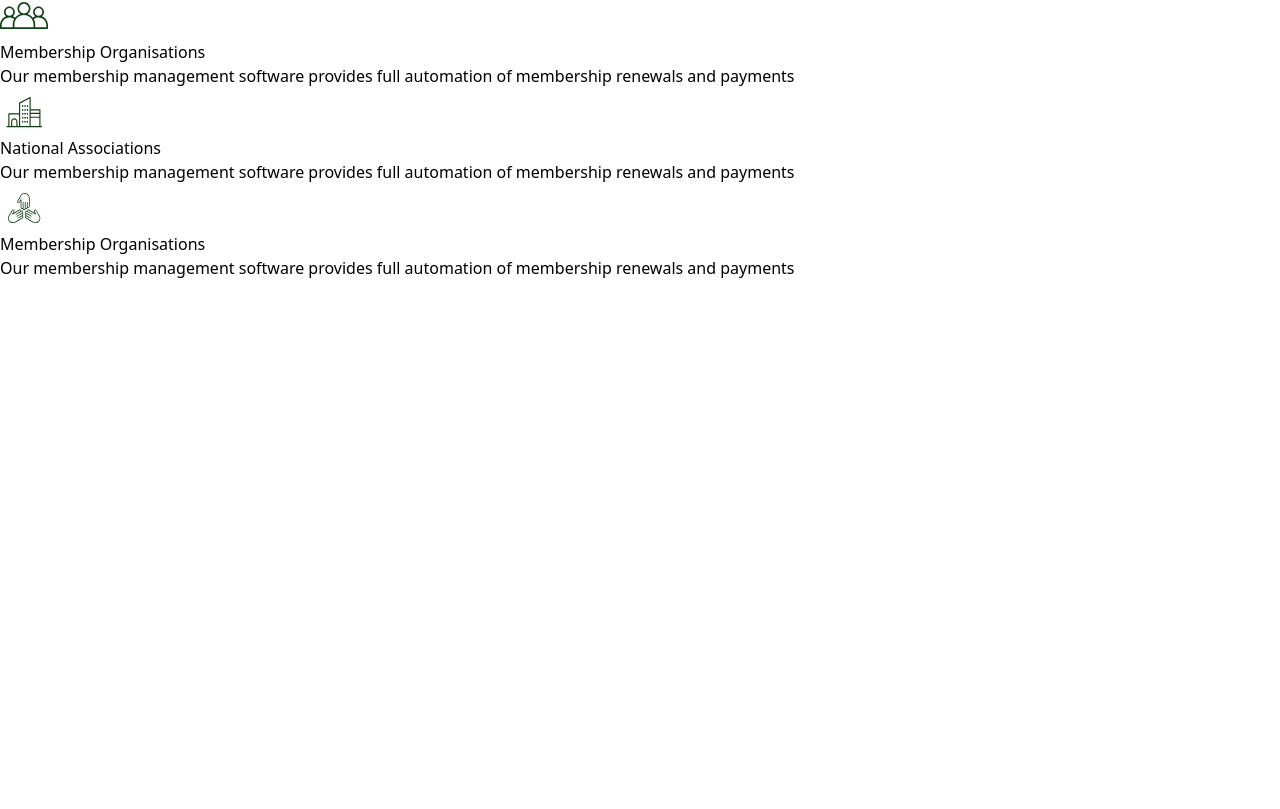
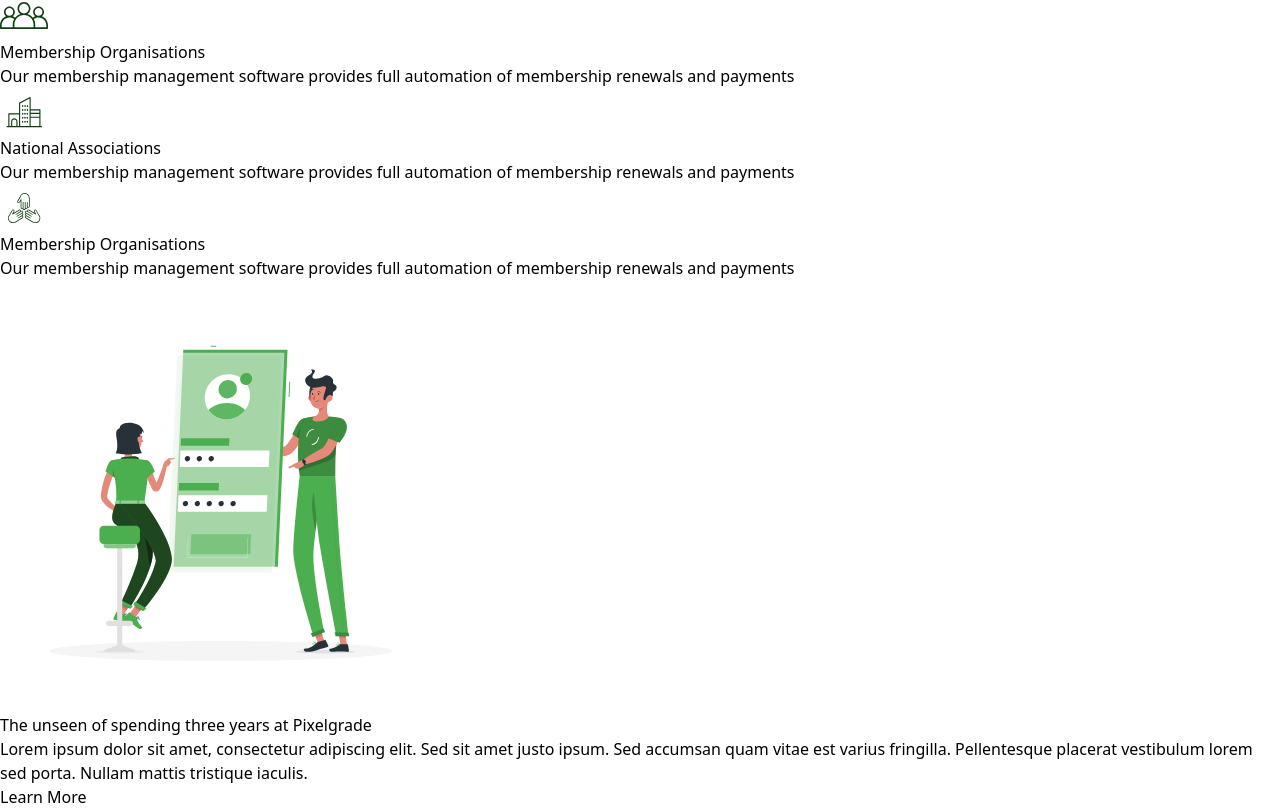
Before and after one commit to talha-fullstackdev/bytewise-project, a React (Vite) app: page / in a window 1280 px wide. Shown: the part 913-1722 px from the top of the page. Before the commit the page ends 1193 px from the top, so only its background shows below. Built offline with nearby package versions, Linux system fonts and the light colour scheme.

Commit message:
made pixel grade section

```diff
--- /dev/null
+++ b/src/components/PixelGrade/PixelGrade.jsx
@@ -0,0 +1,53 @@
+// import React from 'react'
+// import Image from "../../assets/unlock-img.svg"
+// const PixelGrade = () => {
+//   return (
+//     <div className='flex flex-col mt-4 items-center px-4 md:flex-row md:gap-10'>
+//         <div className="md:ml-[90px]">
+//         <img className='md:w-[600px]' src={Image} alt="image" />
+//         </div>
+//         <div className="flex flex-col gap-3 md:w-[500px] md:mr-16">
+//             <p className='text-[#4D4D4D] text-md md:text-4xl font-bold md:font-semibold md:max-w-[500px]'>The unseen of spending three years at Pixelgrade</p>
+//             <p className='text-[#4D4D4D] text-sm  md:text-1xl  '>Lorem ipsum dolor sit amet, consectetur adipiscing elit. Sed sit amet justo ipsum. Sed accumsan quam vitae est varius fringilla. Pellentesque placerat vestibulum lorem sed porta. Nullam mattis tristique iaculis. Nullam pulvinar sit amet risus pretium auctor. Etiam quis massa pulvinar, aliquam quam vitae, tempus sem. Donec elementum pulvinar odio.</p>
+//             <button className='bg-[#45d449] hover:bg-[#4be751] text-white w-[100px] items-center m-auto py-2 rounded-md '>Learn More</button>
+//         </div>
+//     </div>
+//   )
+// }
+
+// export default PixelGrade
+import React from "react";
+import Image from "../../assets/unlock-img.svg";
+
+const PixelGrade = () => {
+  return (
+    <div className="flex flex-col md:flex-row items-center px-6 md:px-16 lg:px-24 gap-6 md:gap-12 mt-8">
+      {/* Image Section */}
+      <div className="w-full md:w-1/2 flex justify-center">
+        <img
+          className="w-full max-w-[500px] md:max-w-[600px] object-contain"
+          src={Image}
+          alt="Unlocking Creativity"
+        />
+      </div>
+
+      {/* Text Content Section */}
+      <div className="w-full md:w-1/2 flex flex-col gap-4">
+        <p className="text-[#4D4D4D] text-lg md:text-3xl lg:text-4xl font-semibold leading-tight">
+          The unseen of spending three years at Pixelgrade
+        </p>
+        <p className="text-[#4D4D4D] text-sm md:text-base leading-relaxed">
+          Lorem ipsum dolor sit amet, consectetur adipiscing elit. Sed sit amet justo ipsum. Sed accumsan quam vitae est varius fringilla. Pellentesque placerat vestibulum lorem sed porta. Nullam mattis tristique iaculis.
+        </p>
+        {/* Button */}
+        <div className="flex justify-start md:justify-normal">
+          <button className="bg-[#45d449] m-auto hover:bg-[#3cbf3f] text-white px-5 py-2 rounded-lg transition duration-300 shadow-md">
+            Learn More
+          </button>
+        </div>
+      </div>
+    </div>
+  );
+};
+
+export default PixelGrade;
--- a/src/components/membership/Membership.jsx
+++ b/src/components/membership/Membership.jsx
@@ -1,17 +1,30 @@
-
 // import React from "react";
 // import data from "./data/data";
 
 // const Membership = () => {
 //   return (
-//     <div className="mt-10 flex flex-col  items-center md:flex-row justify-around">
+//     <div className="mt-10 flex flex-col items-center gap-10 md:flex-row md:justify-around">
 //       {data &&
 //         data.map((item, index) => (
-//           <div key={index} className="flex flex-col items-center text-center w-[350px] shadow-sm shadow-gray-400 ">
-//             <img src={item.logo} alt="logo" className="w-16 h-16 " />
-//             <div className="relative bg-green-200 w-[50px] h-[50px] left-12 bottom-10">w</div>
-//             <p className="text-4xl font-semibold text-gray-700 ">{item.heading}</p>
-//             <p className="text-gray-500 text-lg mt-1">{item.paragraph}</p>
+//           <div
+//             key={index}
+//             className="flex flex-col items-center text-center w-[350px] p-6 rounded-lg shadow-md shadow-gray-300"
+//           >
+//             {/* Icon with Background */}
+//             <div className="relative flex items-center justify-center">
+//               <div className="absolute left-[20px] bg-[#cae9cc]    w-14 h-16 rounded-md rounded-tl-[30px] rounded-br-[30px]"></div>
+//               <img src={item.logo} alt="logo" className="w-14 h-14 relative" />
+//             </div>
+
+//             {/* Heading */}
+//             <p className="text: md:text-4xl font-bold md:font-semibold text-[#4D4D4D] mt-4">
+//               {item.heading}
+//             </p>
+
+//             {/* Description */}
+//             <p className="text-gray-500 text-lg mt-2 leading-relaxed">
+//               {item.paragraph}
+//             </p>
 //           </div>
 //         ))}
 //     </div>
@@ -19,35 +32,37 @@
 // };
 
 // export default Membership;
+
 import React from "react";
 import data from "./data/data";
 
 const Membership = () => {
   return (
-    <div className="mt-10 flex flex-col items-center gap-10 md:flex-row md:justify-around">
-      {data &&
-        data.map((item, index) => (
+    <div className="mt-10 px-4 md:px-10 lg:px-20">
+      <div className="grid grid-cols-1 sm:grid-cols-2 lg:grid-cols-3 gap-8 justify-items-center">
+        {data.map((item, index) => (
           <div
             key={index}
-            className="flex flex-col items-center text-center w-[350px] p-6 rounded-lg shadow-md shadow-gray-300"
+            className="flex flex-col items-center text-center w-full max-w-[350px] p-6 rounded-lg shadow-md shadow-gray-300 bg-white"
           >
             {/* Icon with Background */}
-            <div className="relative flex items-center justify-center">
-              <div className="absolute left-[20px] bg-[#cae9cc]    w-14 h-16 rounded-md rounded-tl-[30px] rounded-br-[30px]"></div>
+            <div className="relative flex items-center justify-center w-16 h-16">
+              <div className="absolute left-[25px] bg-[#cae9cc] w-14 h-16 rounded-md rounded-tl-[30px] rounded-br-[30px]"></div>
               <img src={item.logo} alt="logo" className="w-14 h-14 relative" />
             </div>
 
             {/* Heading */}
-            <p className="text: md:text-4xl font-bold md:font-semibold text-[#4D4D4D] mt-4">
+            <p className="text-xl md:text-2xl lg:text-3xl font-semibold text-[#4D4D4D] mt-4">
               {item.heading}
             </p>
 
             {/* Description */}
-            <p className="text-gray-500 text-lg mt-2 leading-relaxed">
+            <p className="text-gray-500 text-base md:text-lg mt-2 leading-relaxed">
               {item.paragraph}
             </p>
           </div>
         ))}
+      </div>
     </div>
   );
 };
--- a/src/pages/HomePage.jsx
+++ b/src/pages/HomePage.jsx
@@ -2,12 +2,14 @@ import React from 'react'
 import Hero from '../components/hero/Hero'
 import OurClients from '../components/ourclients/OurClients'
 import Membership from '../components/membership/Membership'
+import PixelGrade from '../components/PixelGrade/PixelGrade'
 const HomePage = () => {
   return (
     <div className=''>
       <Hero/>
       <OurClients/>
       <Membership/>
+      <PixelGrade/>
     </div>
   )
 }
```
